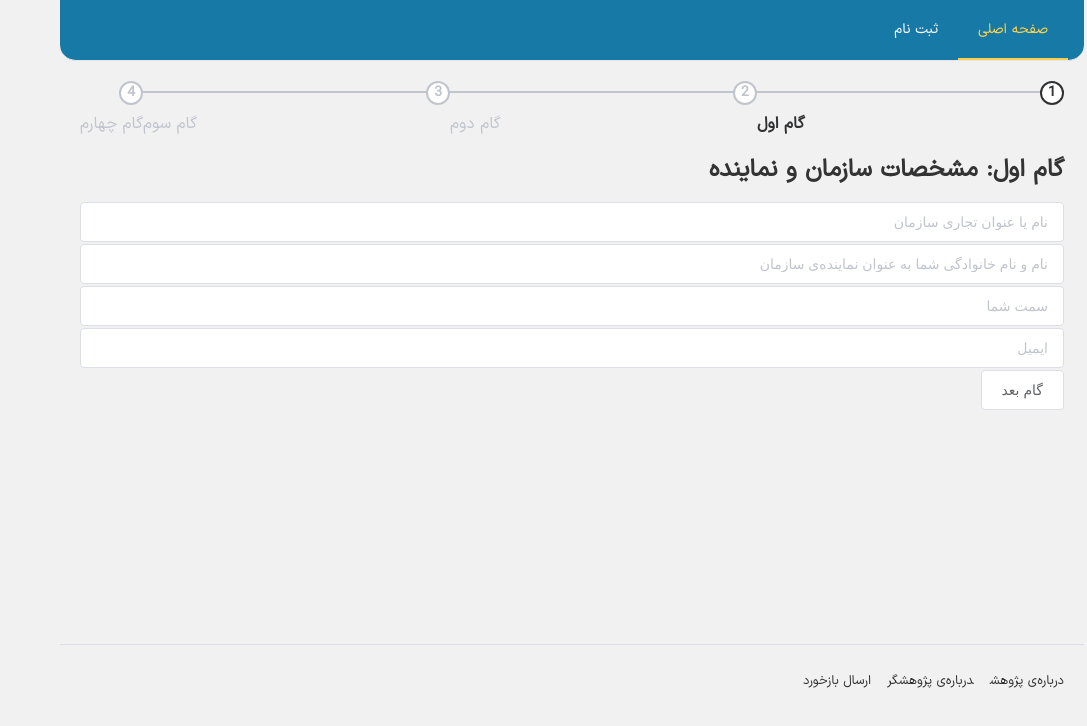
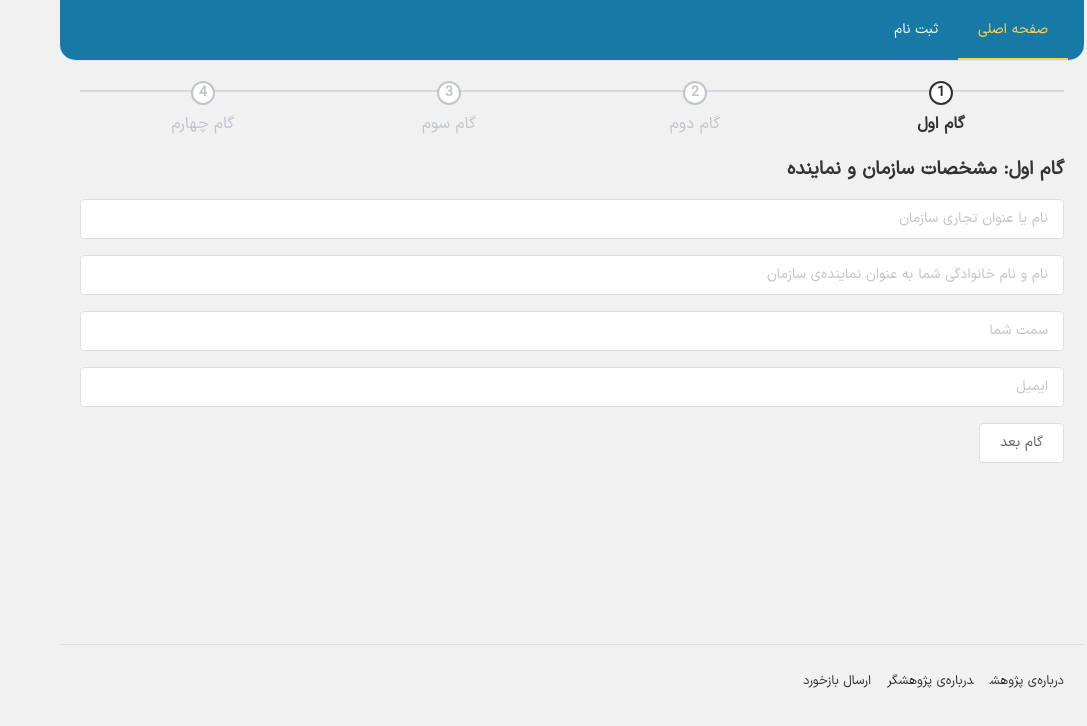
Before and after one commit to ashkantaravati/thesis-survey-app-front, a Vue app: page /register-wizard in a window 1280 px wide. Shown: the top 726 px of the page, without its empty margins (193-1280 px from the left). Built offline with nearby package versions, Linux system fonts and the light colour scheme.

Commit message:
working on wizard

```diff
--- a/src/App.vue
+++ b/src/App.vue
@@ -106,6 +106,9 @@ a:focus {
 .d-flex{
   display: flex;
 }
+.pb-1rem{
+      padding-bottom: 1rem;
+}
 /*  */
 .p-btn-primary {
   display: inline-block;
@@ -132,4 +135,7 @@ a:focus {
   border-radius: 20px;
   padding: 12px 23px;
 }
+.el-input__inner , .el-button , .el-step__icon-inner{
+    font-family: "IRANSansX" !important;
+}
 </style>
--- a/src/views/RegisterLanding.vue
+++ b/src/views/RegisterLanding.vue
@@ -16,7 +16,7 @@
         کرد.
       </p>
       <div class=" jc-center d-flex">
-            <router-link :to="{ name: 'RegisterLanding' }" class="p-btn-primary"
+            <router-link :to="{ name: 'RegisterWizard' }" class="p-btn-primary"
               >شروع و ثبت اطلاعات سازمان</router-link
             >
         </div>
--- a/src/views/RegisterWizard.vue
+++ b/src/views/RegisterWizard.vue
@@ -1,29 +1,29 @@
 <template>
-  <el-steps :active="currentStep">
+  <el-steps :active="currentStep" align-center>
     <el-step title="گام اول"></el-step>
     <el-step title="گام دوم"></el-step>
     <el-step title="گام سوم"></el-step>
     <el-step title="گام چهارم"></el-step>
   </el-steps>
   <div v-show="currentStep === 0">
-    <h2><strong>گام اول:</strong> مشخصات سازمان و نماینده</h2>
-    <el-input
+    <h3><strong>گام اول:</strong> مشخصات سازمان و نماینده</h3>
+    <el-input class="pb-1rem"
       placeholder="نام یا عنوان تجاری سازمان"
       v-model="organizationName"
     ></el-input>
-    <el-input
+    <el-input class="pb-1rem"
       placeholder="نام و نام خانوادگی شما به عنوان نماینده‌ی سازمان"
       v-model="repFullName"
     ></el-input>
-    <el-input placeholder="سمت شما" v-model="repJobTitle"></el-input>
-    <el-input placeholder="ایمیل" v-model="repEmail"></el-input>
+    <el-input class="pb-1rem" placeholder="سمت شما" v-model="repJobTitle"></el-input>
+    <el-input class="pb-1rem" placeholder="ایمیل" v-model="repEmail"></el-input>
     <el-button @click="goNext"> گام بعد </el-button>
   </div>
   <div v-show="currentStep === 1">
-    <h2><strong>گام دوم:</strong> اطلاعات تیم‌ها و اعضای تیم‌ها</h2>
+    <h3><strong>گام دوم:</strong> اطلاعات تیم‌ها و اعضای تیم‌ها</h3>
     <p>
       نام افراد صرفا برای شناسایی و تفکیک اطلاعات آن هاست. چنانچه تمایل به مخف
-      ماندن نام افراد دارید م تانید از نام های مستار اما یکتا استفاده کنید. تجه
+      ماندن نام افراد دارید می‌توانید از نام های مستار اما یکتا استفاده کنید. توجه
       کنید این نام ها در پرسشنامه برای افراد قابل رویت خواهند بود
     </p>
     <el-card class="box-card" v-for="team in teams" :key="team.index">
@@ -34,7 +34,7 @@
         </div>
       </template>
       <div v-for="member in team.members" :key="member.index" class="text item">
-        <el-input v-model="member.name" placeholder="نام عضو" />
+        <el-input class="pb-1rem" v-model="member.name" placeholder="نام عضو" />
       </div>
       <el-button @click="addTeamMember(team)"> + افزودن عضو </el-button>
     </el-card>
@@ -44,7 +44,7 @@
     <el-button @click="goNext"> بازبینی و ثبت نهایی </el-button>
   </div>
   <div v-show="currentStep === 2">
-    <h2><strong>گام سوم:</strong> خلاصه‌ی اطلاعات وارد‌شده و بازبینی</h2>
+    <h3><strong>گام سوم:</strong> خلاصه‌ی اطلاعات وارد‌شده و بازبینی</h3>
     نام سازمان: {{ organizationName }} نام شما: {{ repFullName }} سمت شما:
     {{ repJobTitle }} ایمیل شما: {{ repEmail }} تعداد تیم‌های شما:
     {{ teams.length }}
@@ -65,14 +65,14 @@
     <el-button @click="goNext"> بازبینی و ثبت نهایی </el-button>
   </div>
   <div v-show="currentStep === 3">
-    <h2><strong>گام چهارم:</strong> دریافت لینک برای مشارکت تیم‌ها</h2>
+    <h3><strong>گام چهارم:</strong> دریافت لینک برای مشارکت تیم‌ها</h3>
     <p>
-      از وقت که برای تکمیل مرحله ی اول گذاشتید متشکرم. حال م تانید با تجه به
+      از وقت که برای تکمیل مرحله ی اول گذاشتید متشکرم. حال می‌توانید با توجه به
       اطلاعات که ثبت نمدید نسبت به ارسال لینک های اختصاص زیر که برای هر کدام از
       تیم هایتان تلید شده به تیم ها اقدام فرمایید.
     </p>
     <template v-for="team in teams" :key="team.index">
-      <el-input v-model="team.sharableLink" readonly />
+      <el-input class="pb-1rem" v-model="team.sharableLink" readonly />
       <el-button icon="el-icon-document-copy"></el-button>
     </template>
   </div>
@@ -117,4 +117,21 @@ export default defineComponent({
 });
 </script>
 
-<style></style>
+<style>
+.el-steps--horizontal{
+position: relative;
+}
+.el-steps--horizontal:after{
+  content: "";
+  position: absolute;
+  right: 0;
+  left: 0;
+  width: 100%;
+    height: 2px;
+    background: #d9d9d9;
+    top: 10px;
+}
+.el-step.is-horizontal .el-step__line{
+  display: none;
+}
+</style>
```
